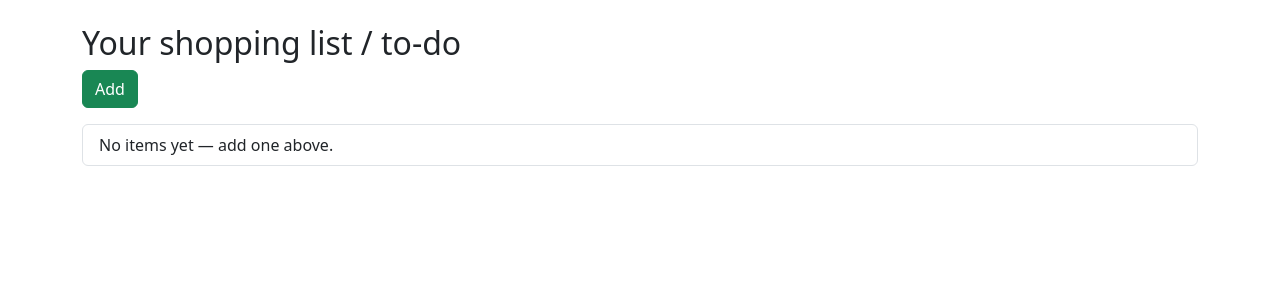
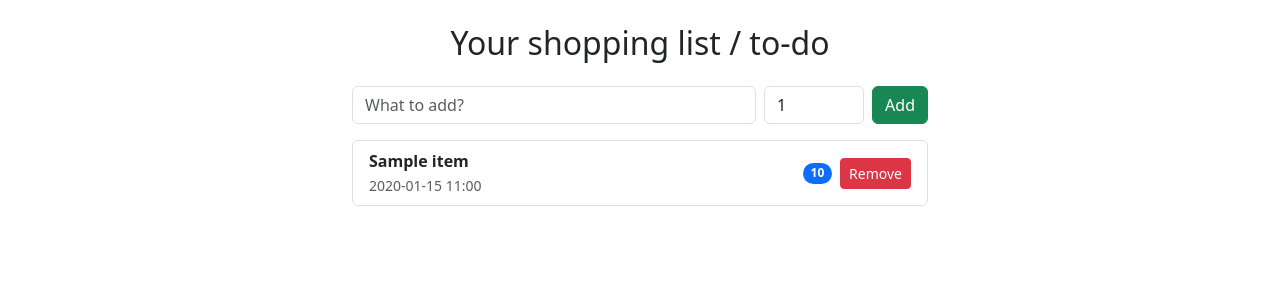
Before and after one commit to MateuszLogon/WebApp, a Django app: page /shop/ in a window 1280 px wide. Shown: the part 76-376 px from the top of the page. Run offline with Django 5.2, Linux system fonts and the light colour scheme; a user stored in the database is signed in; tables that the repository leaves empty hold one stand-in row (values such as "Sample post").

Commit message:
Added remove item feature

```diff
--- a/backend/shop/forms.py
+++ b/backend/shop/forms.py
@@ -3,9 +3,7 @@ from .models import Item
 
 class ItemForm(forms.ModelForm):
     """
-    A simple Django ModelForm for adding new shopping items.
-    - `name` is a text field (what to add)
-    - `quantity` is a numeric field (how many)
+    Form for adding new shopping items.
     """
     class Meta:
         model = Item
@@ -18,6 +16,6 @@ class ItemForm(forms.ModelForm):
             'quantity': forms.NumberInput(attrs={
                 'min': 1,
                 'class': 'form-control',
-                'style': 'width:100px;',
+                'style': 'width: 100px;',
             }),
         }
--- a/backend/shop/models.py
+++ b/backend/shop/models.py
@@ -1,4 +1,3 @@
-# backend/shop/models.py
 from django.db import models
 from django.contrib.auth.models import User
 
--- a/backend/shop/urls.py
+++ b/backend/shop/urls.py
@@ -5,4 +5,5 @@ app_name = 'shop'
 
 urlpatterns = [
     path('', views.item_list, name='item_list'),
+    path('delete/<int:item_id>/', views.delete_item, name='delete_item'),
 ]
--- a/backend/shop/views.py
+++ b/backend/shop/views.py
@@ -1,27 +1,34 @@
-from django.shortcuts import render, redirect
+from django.shortcuts import render, redirect, get_object_or_404
 from django.contrib.auth.decorators import login_required
 from django_otp.decorators import otp_required
 from .models import Item
 from .forms import ItemForm
 
-
 @otp_required
 @login_required
 def item_list(request):
-    """
-    Widok sklepu (lista rzeczy).
-    Dostępny tylko po pełnym zalogowaniu i potwierdzeniu MFA.
-    """
+    """Display and add items."""
     items = Item.objects.filter(user=request.user).order_by('-created_at')
 
-    if request.method == 'POST':
+    if request.method == 'POST' and 'name' in request.POST:
         form = ItemForm(request.POST)
         if form.is_valid():
             item = form.save(commit=False)
             item.user = request.user
             item.save()
-            return redirect('item_list')
+            return redirect('shop:item_list')
     else:
         form = ItemForm()
 
-    return render(request, 'shop/item_list.html')
+    return render(request, 'shop/item_list.html', {'items': items, 'form': form})
+
+
+@otp_required
+@login_required
+def delete_item(request, item_id):
+    """Delete selected item (only if owned by current user)."""
+    item = get_object_or_404(Item, id=item_id, user=request.user)
+    if request.method == 'POST':
+        item.delete()
+        return redirect('shop:item_list')
+    return redirect('shop:item_list')
--- a/backend/templates/shop/item_list.html
+++ b/backend/templates/shop/item_list.html
@@ -1,7 +1,9 @@
 {% extends "base.html" %}
 {% block title %}Your items{% endblock %}
+
 {% block content %}
-  <h2>Your shopping list / to-do</h2>
+<div class="container mt-4" style="max-width: 600px;">
+  <h2 class="text-center mb-4">Your shopping list / to-do</h2>
 
   <form method="post" class="mb-3 d-flex align-items-start gap-2">
     {% csrf_token %}
@@ -12,15 +14,24 @@
 
   <ul class="list-group">
     {% for item in items %}
-      <li class="list-group-item d-flex justify-content-between align-items-center">
-        <div>
-          <strong>{{ item.name }}</strong><br/>
-          <small class="text-muted">{{ item.created_at }}</small>
-        </div>
+    <li class="list-group-item d-flex justify-content-between align-items-center">
+      <div>
+        <strong>{{ item.name }}</strong><br />
+        <small class="text-muted">{{ item.created_at|date:"Y-m-d H:i" }}</small>
+      </div>
+      <div class="d-flex align-items-center gap-2">
         <span class="badge bg-primary rounded-pill">{{ item.quantity }}</span>
-      </li>
+
+        <!-- 🗑️ Remove button -->
+        <form method="post" action="{% url 'shop:delete_item' item.id %}" style="display:inline;">
+          {% csrf_token %}
+          <button type="submit" class="btn btn-sm btn-danger">Remove</button>
+        </form>
+      </div>
+    </li>
     {% empty %}
-      <li class="list-group-item">No items yet — add one above.</li>
+    <li class="list-group-item text-center">No items yet — add one above.</li>
     {% endfor %}
   </ul>
+</div>
 {% endblock %}
```
